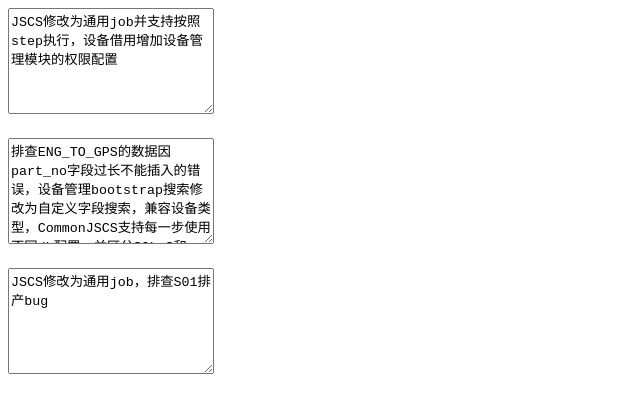
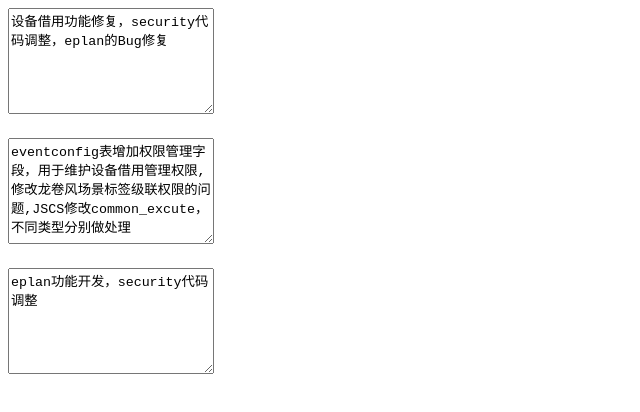
Before and after one commit to flowingsun1/mytest, a plain HTML site: page week.html in a window 1280 px wide. Shown: the whole page, without its empty margins (0-640 px from the left). Drawn offline with Linux system fonts and the light colour scheme.

Commit message:
Create week.html

```diff
--- a/week.html
+++ b/week.html
@@ -27,9 +27,9 @@
 
 <script>
     window.onload = function () {
-        document.getElementById("week1").value = "JSCS修改为通用job并支持按照step执行，设备借用增加设备管理模块的权限配置";
-        document.getElementById("week2").value = "排查ENG_TO_GPS的数据因part_no字段过长不能插入的错误，设备管理bootstrap搜索修改为自定义字段搜索，兼容设备类型，CommonJSCS支持每一步使用不同db配置，并区分SQL_S和SQL_M类型";
-        document.getElementById("week3").value = "JSCS修改为通用job，排查S01排产bug";
+        document.getElementById("week1").value = "设备借用功能修复，security代码调整，eplan的Bug修复";
+        document.getElementById("week2").value = "eventconfig表增加权限管理字段，用于维护设备借用管理权限,修改龙卷风场景标签级联权限的问题,JSCS修改common_excute，不同类型分别做处理";
+        document.getElementById("week3").value = "eplan功能开发，security代码调整";
 
 
 
```
